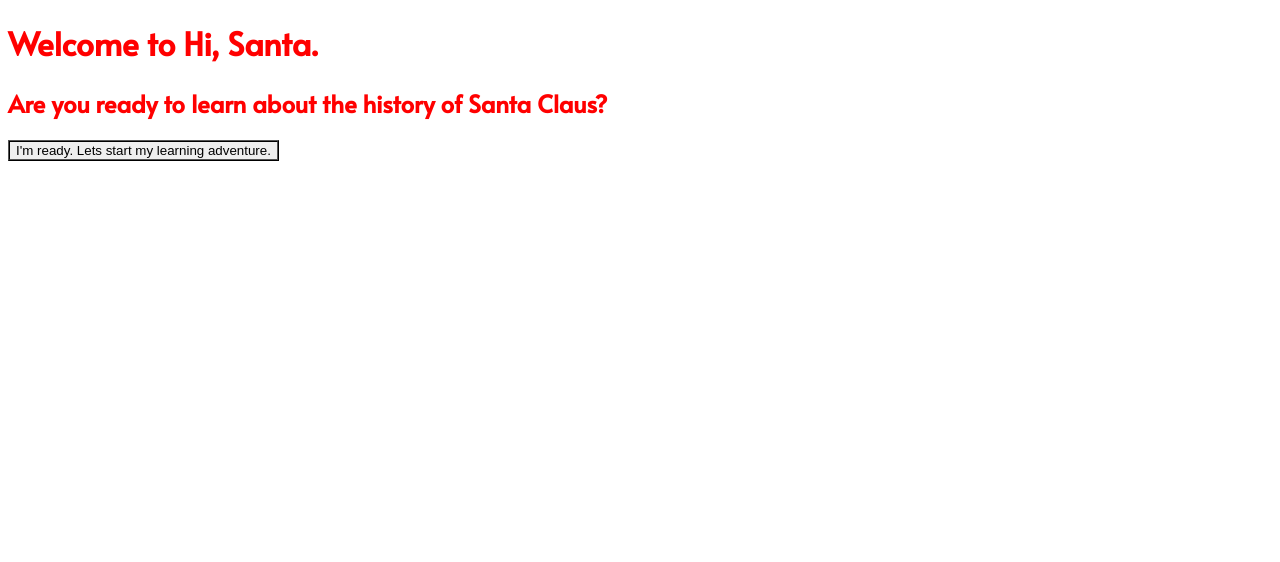
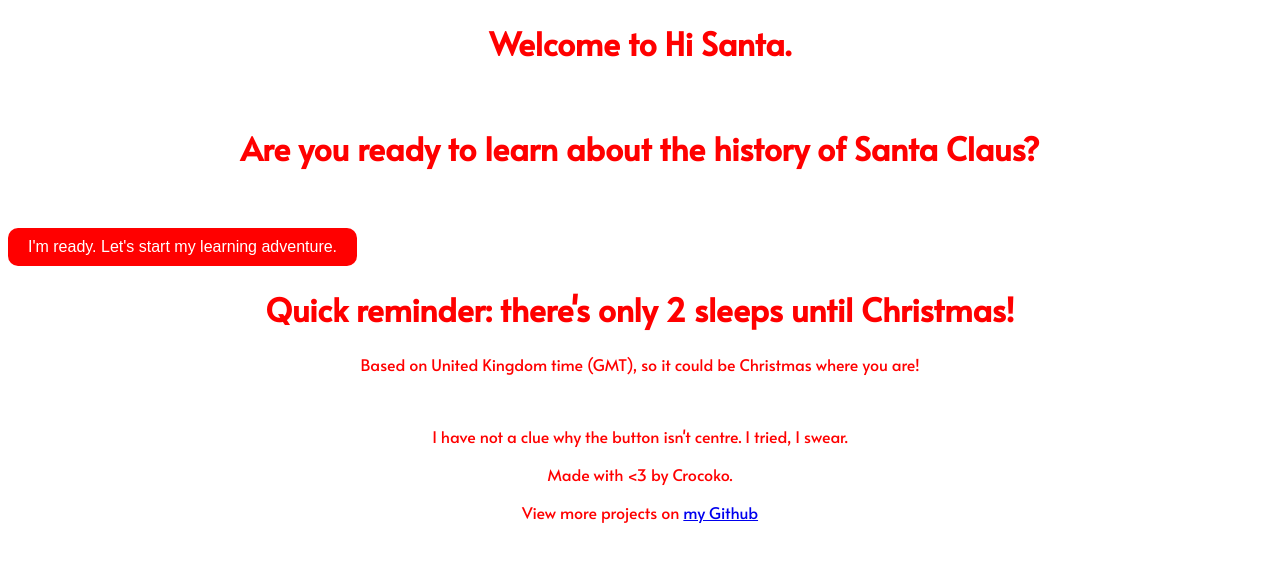
Before and after one commit to yourcrocdev/hisanta, a plain HTML site: page index.html in a window 1280 px wide. Drawn offline with Linux system fonts and the light colour scheme.

Commit message:
index done

```diff
--- a/index.html
+++ b/index.html
@@ -2,13 +2,22 @@
 <html lang="en">
 <head>
   <meta charset="UTF-8">
-  <title>Hi, Santa</title>
+  <title>Hi Santa</title>
   <link rel="stylesheet" href="style.css">
   <link href="https://fonts.googleapis.com/css2?family=Alata&display=swap" rel="stylesheet">
 </head>
 <body>
-<h1 style="color: red">Welcome to Hi, Santa.</h1>
-<h2 style="color: red">Are you ready to learn about the history of Santa Claus?</h2>
-<a href="santa.html"><button>I'm ready. Lets start my learning adventure.</button></a>
+<h1 style="color: red" >Welcome to Hi Santa.</h1>
+<br>
+<h1 style="color: red">Are you ready to learn about the history of Santa Claus?</h1>
+<br>
+<br>
+<a href="santa.html"><button style->I'm ready. Let's start my learning adventure.</button></a>
+<h1 style="color: red">Quick reminder: there's only 2 sleeps until Christmas!</h1>
+<p>Based on United Kingdom time (GMT), so it could be Christmas where you are!</p>
+<br>
+<p> I have not a clue why the button isn't centre. I tried, I swear. </p>
+<p>Made with <3 by Crocoko.</p>
+<p>View more projects on <a link href="https://github.com/yourcrocdev">my Github</a></p>
 </body>
 </html>
--- a/style.css
+++ b/style.css
@@ -1,14 +1,26 @@
 h1 {
     font-size: 2em;
-    font-weight: bold;
-    font-family: Alata;
+    font-family: 'Alata', sans-serif;
+    text-align: center;
 }
 
-h2 {
-    font-size: 1.5em;
-    font-family: Alata;
+button {
+     border-style: ridge;
+     text-align: center;
+     margin: 0 auto;
+     padding: 10px 20px;
+     border-radius: 10px;
+     background-color: #ff0000;
+     color: white;
+     font-size: 16px;
+     cursor: pointer;
+     border: none;
+    text-align: center;
+ }
+
+p {
+    font-family: 'Alata', sans-serif;
+    font-size: 1em;
+    color: #ff0000;
+    text-align: center;
 }
-
-button  {
-    border-style: ridge;
-}
```
Also changed, not shown: fonts_link.html (deleted, +0 -1 lines), santa.html (+9 -0 lines), santa.css (added).
